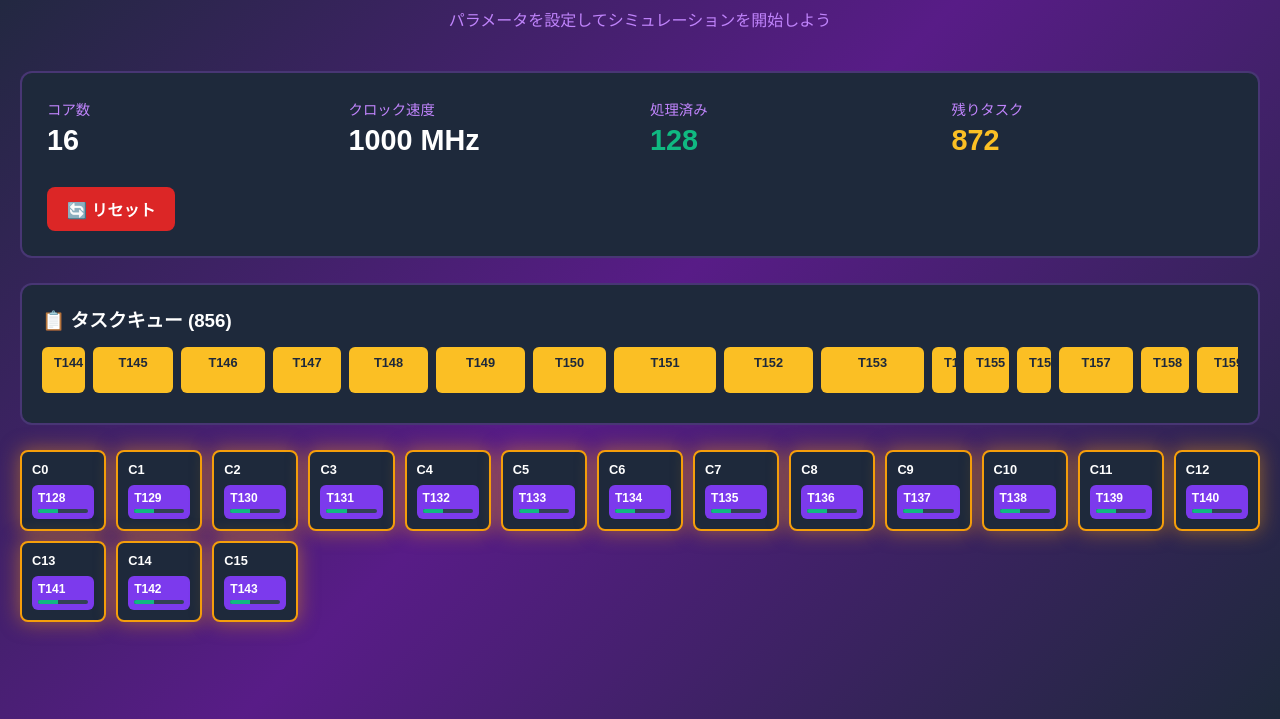
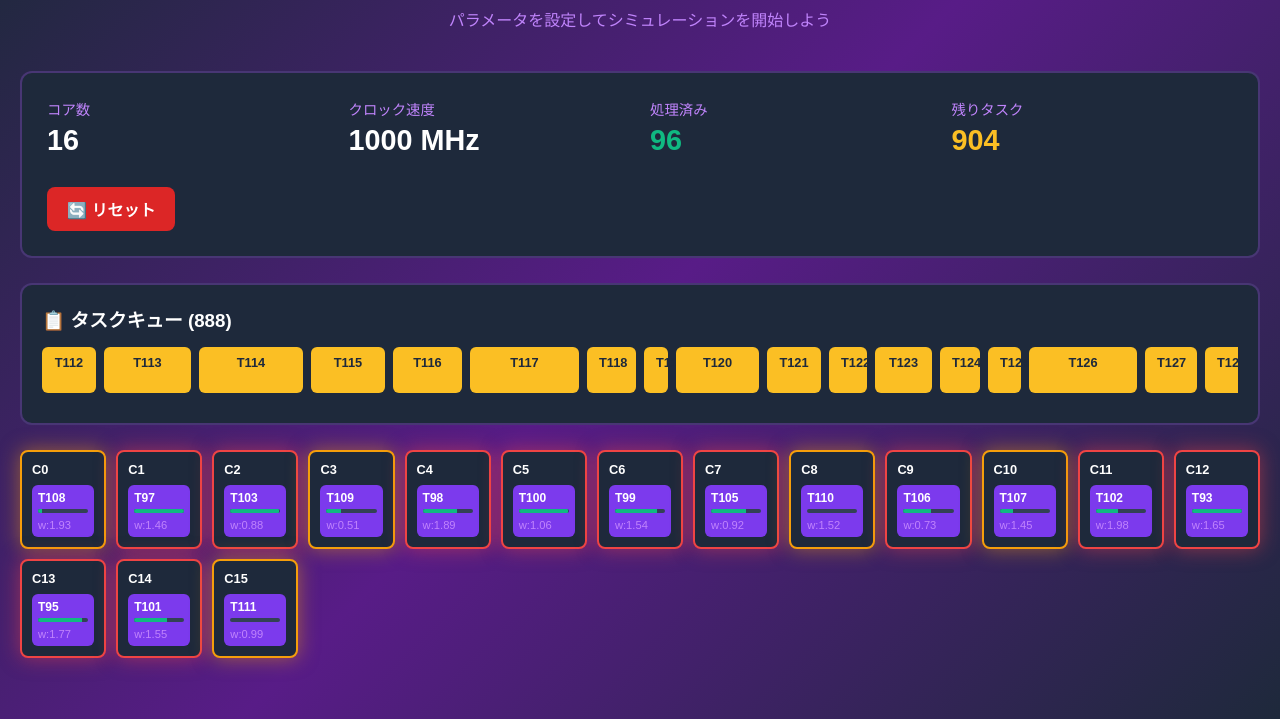
Before and after one commit to TRBX304/cpusimu, a plain HTML site: page index.html in a window 1280 px wide. Both pictures are taken after a click on the button "▶️ シミュレーション開始". Shown: the part 81-800 px from the top of the page. Drawn offline with Linux system fonts and the light colour scheme.

Commit message:
Enhance task generation with weight property
Added weight property to tasks for processing time adjustment.

```diff
--- a/index.html
+++ b/index.html
@@ -343,14 +343,16 @@
                 });
             }
 
-            // タスクの生成
+            // タスクの生成（weight を追加：重いほど処理に時間がかかる）
             taskQueue = [];
             taskIdCounter = 0;
             for (let i = 0; i < totalTasks; i++) {
                 taskQueue.push({
                     id: taskIdCounter++,
                     duration: Math.random() * 2000 + 1000,
-                    size: Math.floor(Math.random() * 100) + 20
+                    size: Math.floor(Math.random() * 100) + 20,
+                    // weight: 0.5 (軽い) 〜 2.0 (重い) のランダム（調整しやすい）
+                    weight: Math.random() * 1.5 + 0.5
                 });
             }
 
@@ -393,11 +395,14 @@
             // タスク処理
             let tasksCompleted = 0;
 
+            // ベースの進行量（以前の実装に合わせた値）
+            const baseIncrement = clockSpeed / 200;
+
             coreStates.forEach(core => {
                 if (core.currentTask) {
-                    // タスク進行
-                    const progressIncrement = clockSpeed / 200;
-                    core.progress += progressIncrement;
+                    // core に割り当てられた進行量を使う（なければベース）
+                    const inc = (typeof core.progressIncrement === 'number') ? core.progressIncrement : baseIncrement;
+                    core.progress += inc;
 
                     if (core.progress >= 100) {
                         // タスク完了
@@ -405,6 +410,7 @@
                         core.currentTask = null;
                         core.progress = 0;
                         core.load = 0;
+                        core.progressIncrement = undefined;
                     } else {
                         core.load = Math.min(100, 50 + (core.progress / 2));
                     }
@@ -412,9 +418,12 @@
 
                 // 新しいタスクを割り振り
                 if (!core.currentTask && taskQueue.length > 0) {
-                    core.currentTask = taskQueue.shift();
+                    const task = taskQueue.shift();
+                    core.currentTask = task;
                     core.progress = 0;
                     core.load = 50;
+                    // 重い task.weight のときは進行が遅くなる（baseIncrement ÷ weight）
+                    core.progressIncrement = baseIncrement / task.weight;
                 }
             });
 
@@ -457,7 +466,8 @@
             let html = '';
 
             displayTasks.forEach(task => {
-                html += `<div class="task-item" style="min-width: ${task.size}px">T${task.id}</div>`;
+                // tooltip に weight 表示（確認用）
+                html += `<div class="task-item" style="min-width: ${task.size}px" title="weight: ${task.weight.toFixed(2)}">T${task.id}</div>`;
             });
 
             if (taskQueue.length > 30) {
@@ -485,7 +495,10 @@
                     html += `<div class="task-name">T${core.currentTask.id}</div>`;
                     html += `<div class="progress-bar">`;
                     html += `<div class="progress-fill" style="width: ${core.progress}%"></div>`;
-                    html += `</div></div>`;
+                    html += `</div>`;
+                    // 小さく weight を見せる（任意）
+                    html += `<div style="font-size:0.7rem; margin-top:6px; color:#c084fc">w:${core.currentTask.weight.toFixed(2)}</div>`;
+                    html += `</div>`;
                 } else {
                     html += `<div class="core-idle">待機</div>`;
                 }
```
